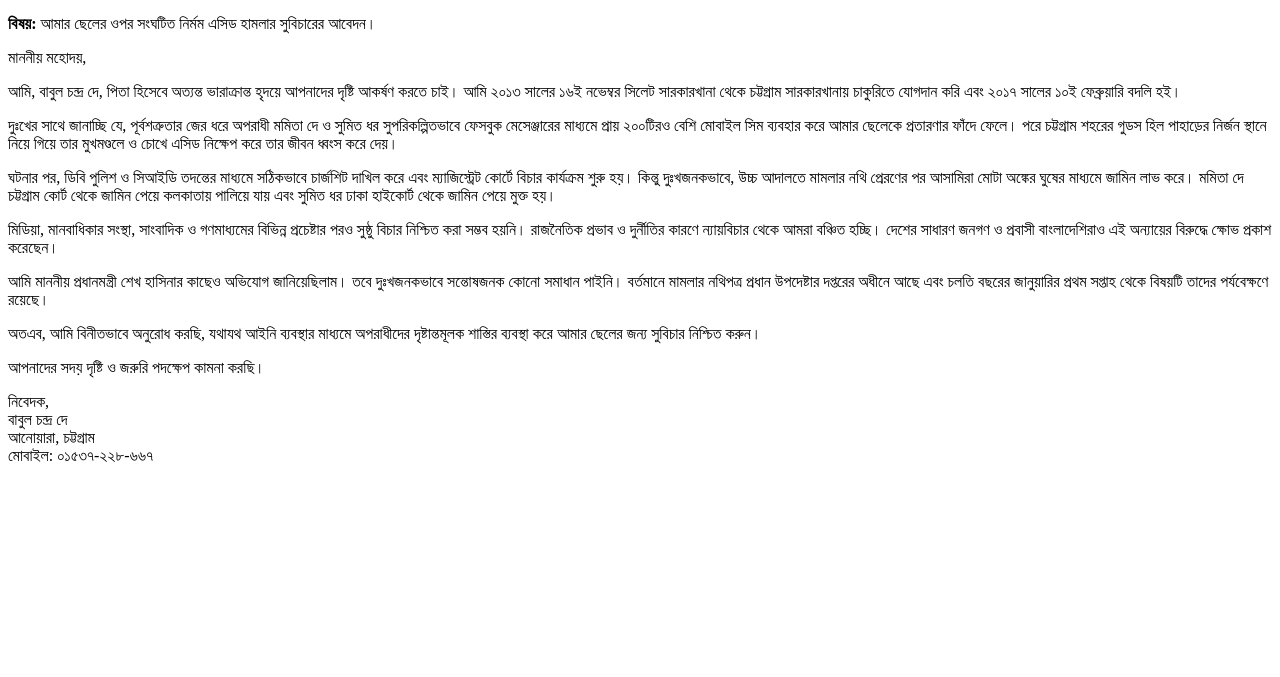
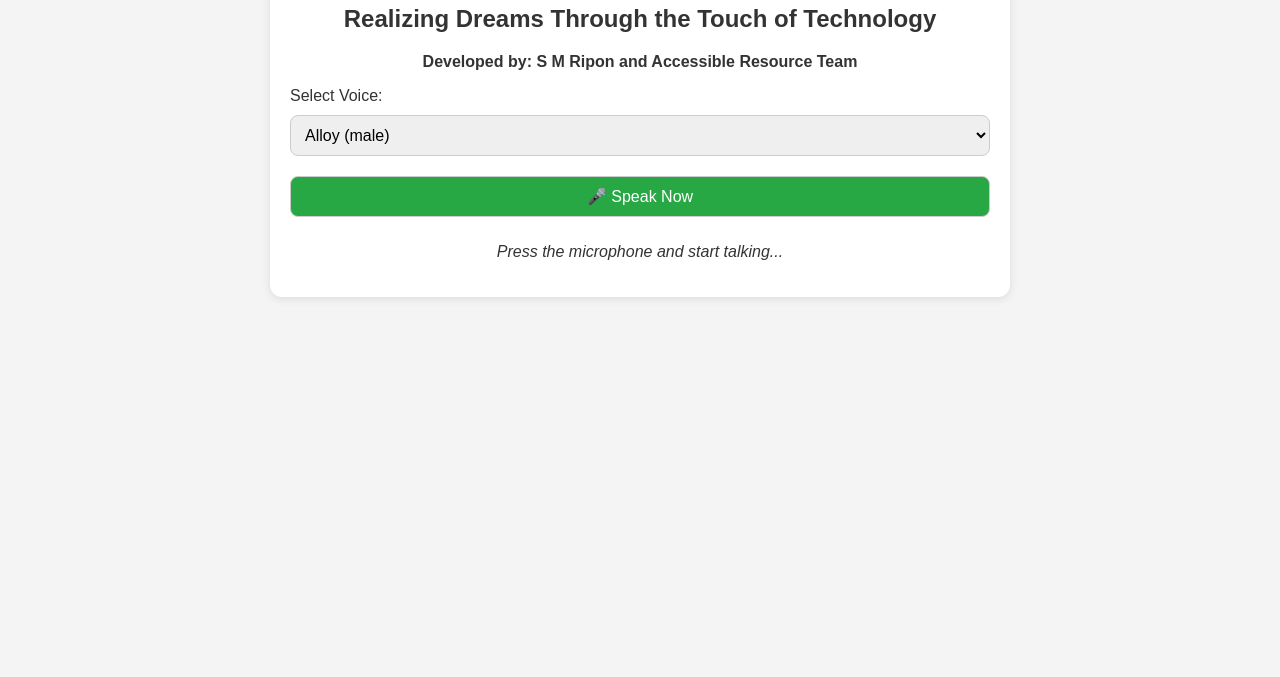
Before and after one commit to toolnovanext/Application, a plain HTML site: page index.html in a window 1280 px wide. Shown: the part 123-800 px from the top of the page. Drawn offline with Linux system fonts and the light colour scheme.

Commit message:
Add files via upload

```diff
--- a/index.html
+++ b/index.html
@@ -1,38 +1,104 @@
 <!DOCTYPE html>
-<html lang="bn">
+<html lang="en">
 <head>
-    <meta charset="UTF-8">
-    <title>সুবিচারের আবেদন</title>
+  <meta charset="UTF-8">
+  <meta name="viewport" content="width=device-width, initial-scale=1.0">
+  <title>Hanifa Voice GPT</title>
+  <style>
+    body {
+      font-family: Arial, sans-serif;
+      background: #f4f4f4;
+      color: #333;
+      padding: 20px;
+    }
+    .container {
+      max-width: 700px;
+      margin: auto;
+      background: white;
+      padding: 20px;
+      border-radius: 12px;
+      box-shadow: 0 2px 10px rgba(0, 0, 0, 0.1);
+    }
+    h1, h2 {
+      text-align: center;
+    }
+    select, button {
+      width: 100%;
+      padding: 10px;
+      margin: 10px 0;
+      border-radius: 8px;
+      border: 1px solid #ccc;
+      font-size: 16px;
+    }
+    button {
+      background-color: #28a745;
+      color: white;
+      cursor: pointer;
+      transition: background 0.3s;
+    }
+    button:hover {
+      background-color: #218838;
+    }
+    audio {
+      margin-top: 20px;
+      width: 100%;
+    }
+  </style>
 </head>
 <body>
-    <p>তারিখ: ২৬ এপ্রিল ২০২৫</p>
+  <div class="container">
+    <h1>Hanifa Voice GPT</h1>
+    <h2>Realizing Dreams Through the Touch of Technology</h2>
+    <p style="text-align:center; font-weight: bold;">Developed by: S M Ripon and Accessible Resource Team</p>
 
-    <p>প্রাপক:<br>
-    মাননীয় সংশ্লিষ্ট কর্তৃপক্ষ<br>
-    গণপ্রজাতন্ত্রী বাংলাদেশ সরকার<br>
-    ঢাকা, বাংলাদেশ</p>
+    <label for="voice">Select Voice:</label>
+    <select id="voice">
+      <option value="alloy">Alloy (male)</option>
+      <option value="echo">Echo (male)</option>
+      <option value="fable">Fable (male)</option>
+      <option value="nova">Nova (female)</option>
+      <option value="onyx">Onyx (male)</option>
+      <option value="shimmer">Shimmer (female)</option>
+    </select>
 
-    <p><strong>বিষয়:</strong> আমার ছেলের ওপর সংঘটিত নির্মম এসিড হামলার সুবিচারের আবেদন।</p>
+    <button onclick="startListening()">🎤 Speak Now</button>
+    <p id="status" style="text-align:center; font-style:italic;">Press the microphone and start talking...</p>
+    <audio id="audio" controls style="display: none;"></audio>
 
-    <p>মাননীয় মহোদয়,</p>
+    <script>
+      function startListening() {
+        const recognition = new (window.SpeechRecognition || window.webkitSpeechRecognition)();
+        recognition.lang = 'en-US';
+        recognition.interimResults = false;
+        recognition.maxAlternatives = 1;
 
-    <p>আমি, বাবুল চন্দ্র দে, পিতা হিসেবে অত্যন্ত ভারাক্রান্ত হৃদয়ে আপনাদের দৃষ্টি আকর্ষণ করতে চাই। আমি ২০১৩ সালের ১৬ই নভেম্বর সিলেট সারকারখানা থেকে চট্টগ্রাম সারকারখানায় চাকুরিতে যোগদান করি এবং ২০১৭ সালের ১০ই ফেব্রুয়ারি বদলি হই।</p>
+        const status = document.getElementById('status');
+        status.textContent = 'Listening...';
 
-    <p>দুঃখের সাথে জানাচ্ছি যে, পূর্বশত্রুতার জের ধরে অপরাধী মমিতা দে ও সুমিত ধর সুপরিকল্পিতভাবে ফেসবুক মেসেঞ্জারের মাধ্যমে প্রায় ২০০টিরও বেশি মোবাইল সিম ব্যবহার করে আমার ছেলেকে প্রতারণার ফাঁদে ফেলে। পরে চট্টগ্রাম শহরের গুডস হিল পাহাড়ের নির্জন স্থানে নিয়ে গিয়ে তার মুখমণ্ডলে ও চোখে এসিড নিক্ষেপ করে তার জীবন ধ্বংস করে দেয়।</p>
+        recognition.start();
 
-    <p>ঘটনার পর, ডিবি পুলিশ ও সিআইডি তদন্তের মাধ্যমে সঠিকভাবে চার্জশিট দাখিল করে এবং ম্যাজিস্ট্রেট কোর্টে বিচার কার্যক্রম শুরু হয়। কিন্তু দুঃখজনকভাবে, উচ্চ আদালতে মামলার নথি প্রেরণের পর আসামিরা মোটা অঙ্কের ঘুষের মাধ্যমে জামিন লাভ করে। মমিতা দে চট্টগ্রাম কোর্ট থেকে জামিন পেয়ে কলকাতায় পালিয়ে যায় এবং সুমিত ধর ঢাকা হাইকোর্ট থেকে জামিন পেয়ে মুক্ত হয়।</p>
+        recognition.onresult = function(event) {
+          const spokenText = event.results[0][0].transcript;
+          status.textContent = `You said: "${spokenText}"`;
+          generateSpeech(spokenText);
+        };
 
-    <p>মিডিয়া, মানবাধিকার সংস্থা, সাংবাদিক ও গণমাধ্যমের বিভিন্ন প্রচেষ্টার পরও সুষ্ঠু বিচার নিশ্চিত করা সম্ভব হয়নি। রাজনৈতিক প্রভাব ও দুর্নীতির কারণে ন্যায়বিচার থেকে আমরা বঞ্চিত হচ্ছি। দেশের সাধারণ জনগণ ও প্রবাসী বাংলাদেশিরাও এই অন্যায়ের বিরুদ্ধে ক্ষোভ প্রকাশ করেছেন।</p>
+        recognition.onerror = function(event) {
+          status.textContent = 'Error: ' + event.error;
+        };
+      }
 
-    <p>আমি মাননীয় প্রধানমন্ত্রী শেখ হাসিনার কাছেও অভিযোগ জানিয়েছিলাম। তবে দুঃখজনকভাবে সন্তোষজনক কোনো সমাধান পাইনি। বর্তমানে মামলার নথিপত্র প্রধান উপদেষ্টার দপ্তরের অধীনে আছে এবং চলতি বছরের জানুয়ারির প্রথম সপ্তাহ থেকে বিষয়টি তাদের পর্যবেক্ষণে রয়েছে।</p>
+      function generateSpeech(textInput) {
+        const voice = document.getElementById('voice').value;
+        const text = encodeURIComponent(textInput.trim());
+        const url = `https://text.pollinations.ai/${text}?model=openai-audio&voice=${voice}`;
 
-    <p>অতএব, আমি বিনীতভাবে অনুরোধ করছি, যথাযথ আইনি ব্যবস্থার মাধ্যমে অপরাধীদের দৃষ্টান্তমূলক শাস্তির ব্যবস্থা করে আমার ছেলের জন্য সুবিচার নিশ্চিত করুন।</p>
-
-    <p>আপনাদের সদয় দৃষ্টি ও জরুরি পদক্ষেপ কামনা করছি।</p>
-
-    <p>নিবেদক,<br>
-    বাবুল চন্দ্র দে<br>
-    আনোয়ারা, চট্টগ্রাম<br>
-    মোবাইল: ০১৫৩৭-২২৮-৬৬৭</p>
+        const audio = document.getElementById('audio');
+        audio.src = url;
+        audio.style.display = 'block';
+        audio.play();
+      }
+    </script>
+  </div>
 </body>
 </html>
```
